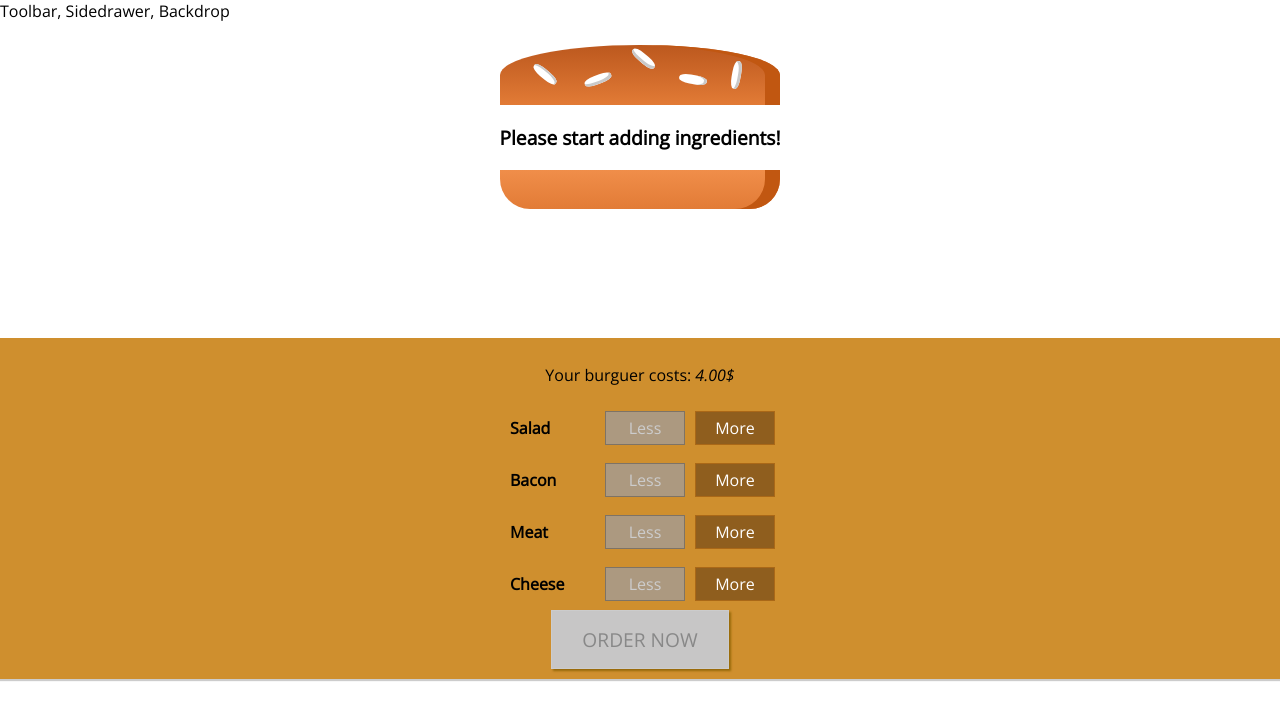
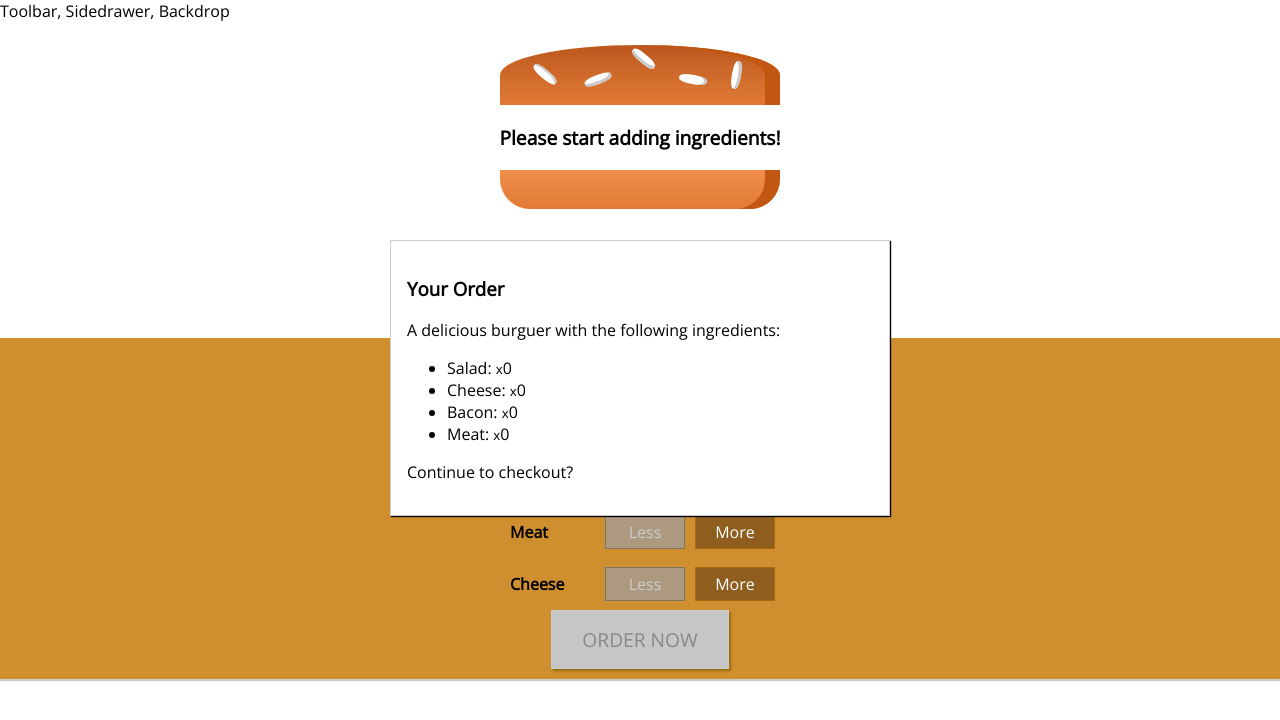
Before and after one commit to lucascprazeres/react-burguer-builder, a React (Create React App) app: page / in a window 1280 px wide. Shown: the top 720 px of the page. Built offline with nearby package versions, Linux system fonts and the light colour scheme.

Commit message:
created the ingredient summary modal

```diff
--- /dev/null
+++ b/src/UI/Modal/Modal.js
@@ -0,0 +1,11 @@
+import React from 'react';
+
+import classes from './Modal.module.css';
+
+const Modal = (props) => (
+  <div className={classes.Modal}>
+    {props.children}
+  </div>
+);
+
+export default Modal;
--- /dev/null
+++ b/src/UI/Modal/Modal.module.css
@@ -0,0 +1,20 @@
+.Modal {
+  position: fixed;
+  z-index: 500;
+  background-color: white;
+  width: 70%;
+  border: 1px solid #ccc;
+  box-shadow: 1px 1px 1px black;
+  padding: 16px;
+  left: 15%;
+  top: 30%;
+  box-sizing: border-box;
+  transition: all 0.3s ease-out;
+}
+
+@media (min-width: 600px) {
+  .Modal {
+    width: 500px;
+    left: calc(50% - 250px);
+  }
+}
--- /dev/null
+++ b/src/components/Burguer/OrderSummary/OrderSummary.js
@@ -0,0 +1,30 @@
+import React from 'react';
+
+import Aux from '../../../hoc/Aux/Aux';
+
+const OrderSummary = (props) => {
+  const ingredientKeys = Object.keys(props.ingredients);
+
+  const ingredientSummary = ingredientKeys.map((igKey, index) => {
+    const key = igKey + index;
+    return (
+      <li key={key}>
+        <span style={{ textTransform: 'capitalize' }}>{igKey}</span>
+        : <small>x</small>{props.ingredients[igKey]}
+      </li>
+    );
+  });
+
+  return (
+    <Aux>
+      <h3>Your Order</h3>
+      <p>A delicious burguer with the following ingredients:</p>
+      <ul>
+        {ingredientSummary}
+      </ul>
+      <p>Continue to checkout?</p>
+    </Aux>
+  );
+};
+
+export default OrderSummary;
--- a/src/containers/BurgerBuilder/BurguerBuilder.js
+++ b/src/containers/BurgerBuilder/BurguerBuilder.js
@@ -3,6 +3,8 @@ import React, { Component } from 'react';
 import Aux from '../../hoc/Aux/Aux';
 import Burger from '../../components/Burguer/Burguer';
 import BuildControls from '../../components/Burguer/BuildControls/BuildControls';
+import Modal from '../../UI/Modal/Modal';
+import OrderSummary from '../../components/Burguer/OrderSummary/OrderSummary';
 
 const INGREDIENT_PRICES = {
   salad: 0.5,
@@ -89,6 +91,9 @@ class BurguerBuilder extends Component {
 
     return (
       <Aux>
+        <Modal>
+          <OrderSummary ingredients={this.state.ingredients} />
+        </Modal>
         <Burger ingredients={this.state.ingredients} />
         <BuildControls
           ingredientAdded={this.addIngredienthandler}
```
Also changed, not shown: src/UI/Backdrop/Backdrop.js (added).
